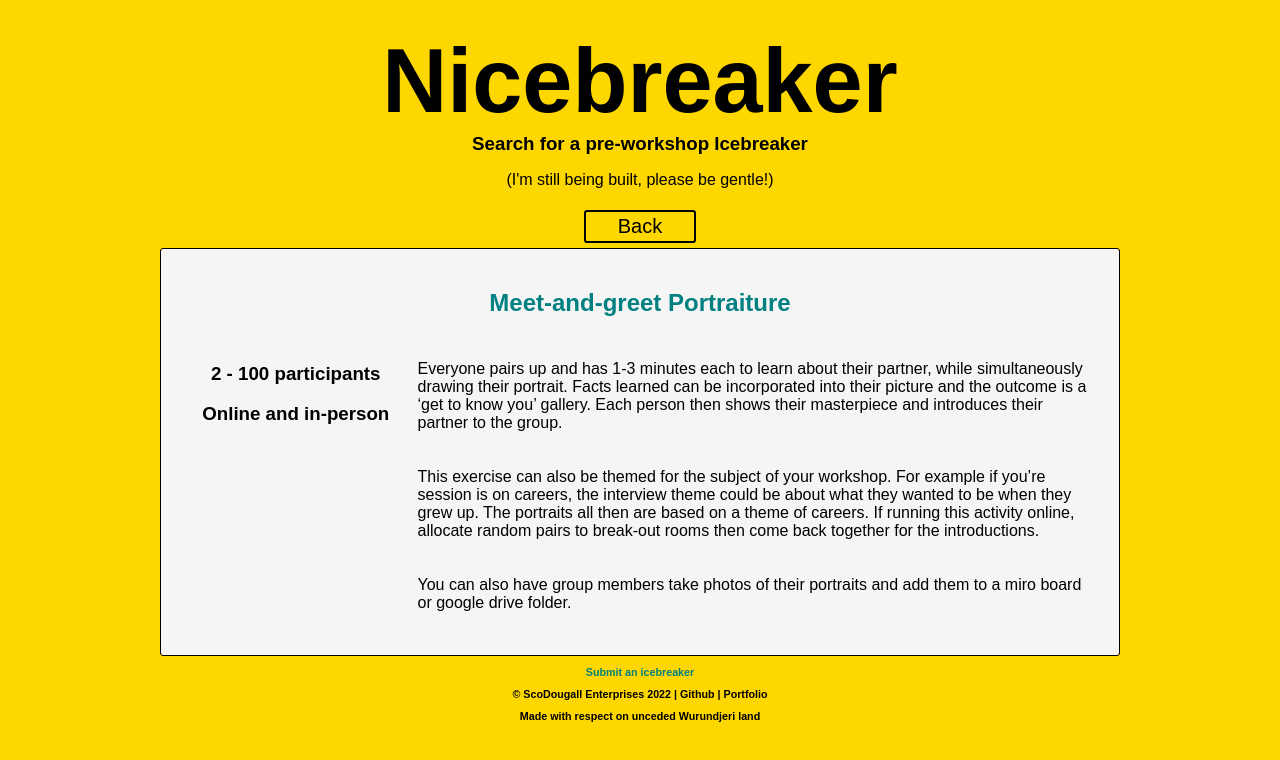
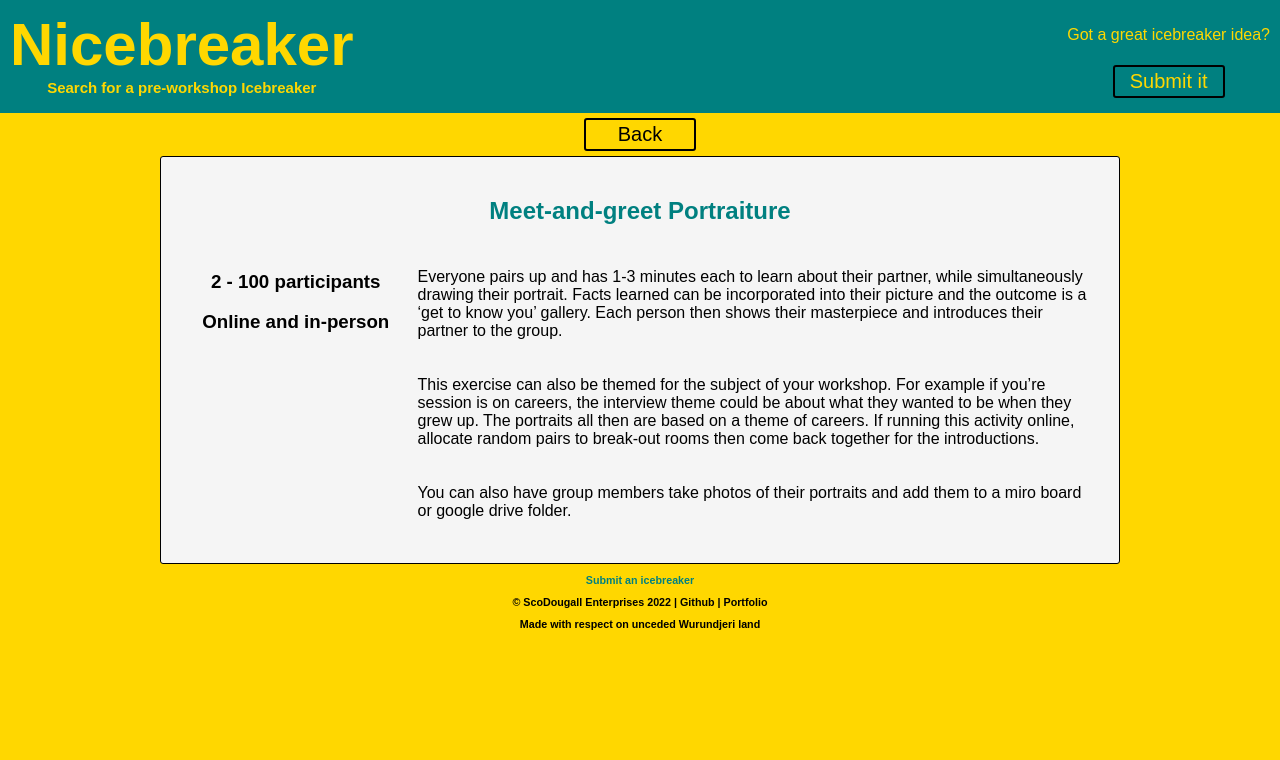
Before and after one commit to drinkwithdan/Nicebreaker, a React (Create React App) app: page /Nicebreaker/show/1 in a window 1280 px wide. Shown: the top 760 px of the page. Built offline with nearby package versions, Linux system fonts and the light colour scheme; a web font is replaced by a local one.

Commit message:
Navbar CSS changes

```diff
--- a/src/App.css
+++ b/src/App.css
@@ -27,16 +27,18 @@ body {
 .navbar h1 {
   font-family: "Fuzzy Bubbles", "Proxima Nova", sans-serif;
   font-size: 50px;
+  color: teal;
   margin: 30px 0 0 0;
 }
 
 .navbar h3 {
   margin: 0;
+  font-size: 15px;
 }
 
 .home {
   width: 100%;
-  margin: auto;
+  margin:  10px auto;
   display: flex;
   flex-direction: column;
   text-align: center;
@@ -107,6 +109,7 @@ body {
 }
 
 .searchbar {
+  margin: 10px 0;
   display: flex;
   justify-content: center;
 }
@@ -155,7 +158,7 @@ button {
 }
 
 button:hover {
-  background-color: black;
+  background-color: teal;
   color: gold;
 }
 
@@ -242,7 +245,33 @@ button:hover {
     padding: 20px;
   }
 
+  .navbar {
+    display: flex;
+    background-color: teal;
+    color: gold;
+    justify-content: space-between;
+    padding: 10px;
+  }
+
+  .navbar-disclaimer {
+    height: 100%;
+    display: flex;
+    justify-items: center;
+  }
+
   .navbar h1 {
-    font-size: 90px;
+    color: gold;
+    margin: 0;
+    font-size: 60px;
+  }
+
+  .navbar button {
+    background-color: teal;
+    color: gold;
+  }
+
+  .navbar button:hover {
+    background-color: palegoldenrod;
+    color: teal;
   }
 }
--- a/src/components/Navbar.jsx
+++ b/src/components/Navbar.jsx
@@ -1,9 +1,21 @@
 const Navbar = () => {
   return (
     <div className="navbar" >
-      <h1>Nicebreaker</h1>
-      <h3>Search for a pre-workshop Icebreaker</h3>
-      <p>(I'm still being built, please be gentle!)</p>
+
+      <div className="navbar-headings">
+        <h1>Nicebreaker</h1>
+        <h3>Search for a pre-workshop Icebreaker</h3>
+      </div>
+
+      <div className="navbar-disclaimer">
+
+        <div>
+          <p>Got a great icebreaker idea?</p>
+          <button>Submit it</button>
+        </div>
+
+      </div>
+
     </div>
   )
 }
```
Also changed, not shown: 1 other file (tests, documents, lock files or other folders).
